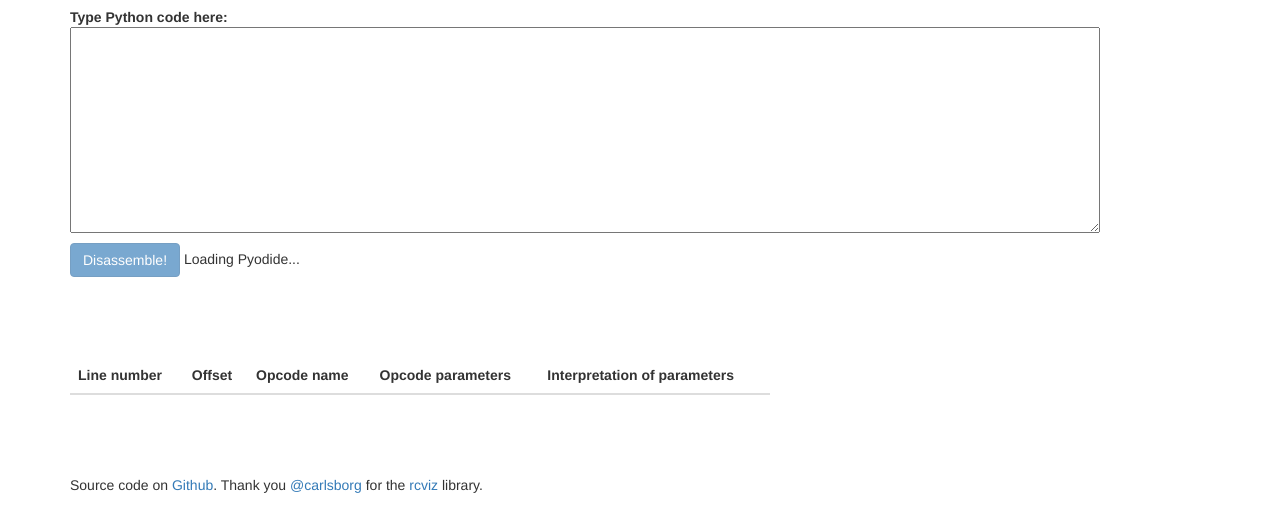
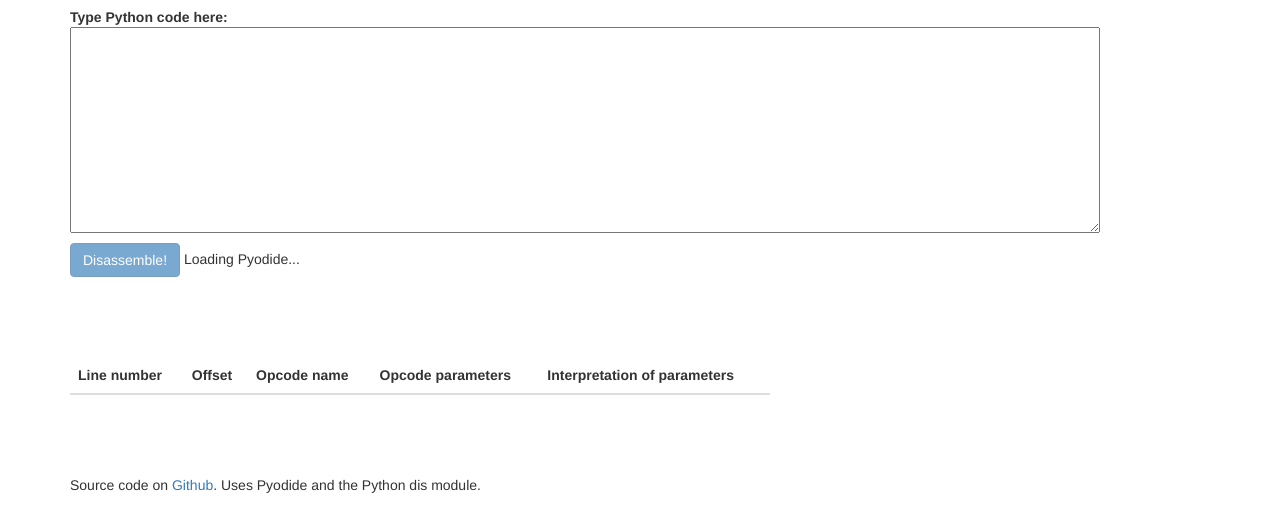
Before and after one commit to pamelafox/dis-this, a plain HTML site: page index.html in a window 1280 px wide. Shown: the part 63-594 px from the top of the page. Drawn offline with nearby package versions, Linux system fonts and the light colour scheme; a script that the page names is missing.

Commit message:
Update comment

```diff
--- a/index.html
+++ b/index.html
@@ -40,7 +40,7 @@ textarea,input[type=text] {
     </div>
 
     <div style="margin-top:80px;">
-    <p>Source code on <a href="https://github.com/pamelafox/recursive-visualizations" target="_blank">Github</a>. Thank you <a href="https://github.com/carlsborg">@carlsborg</a> for the <a href="https://github.com/carlsborg/rcviz">rcviz</a> library.</p>
+    <p>Source code on <a href="https://github.com/pamelafox/dis-this" target="_blank">Github</a>. Uses Pyodide and the Python dis module.</p>
     </div>
 
     </div>
```
